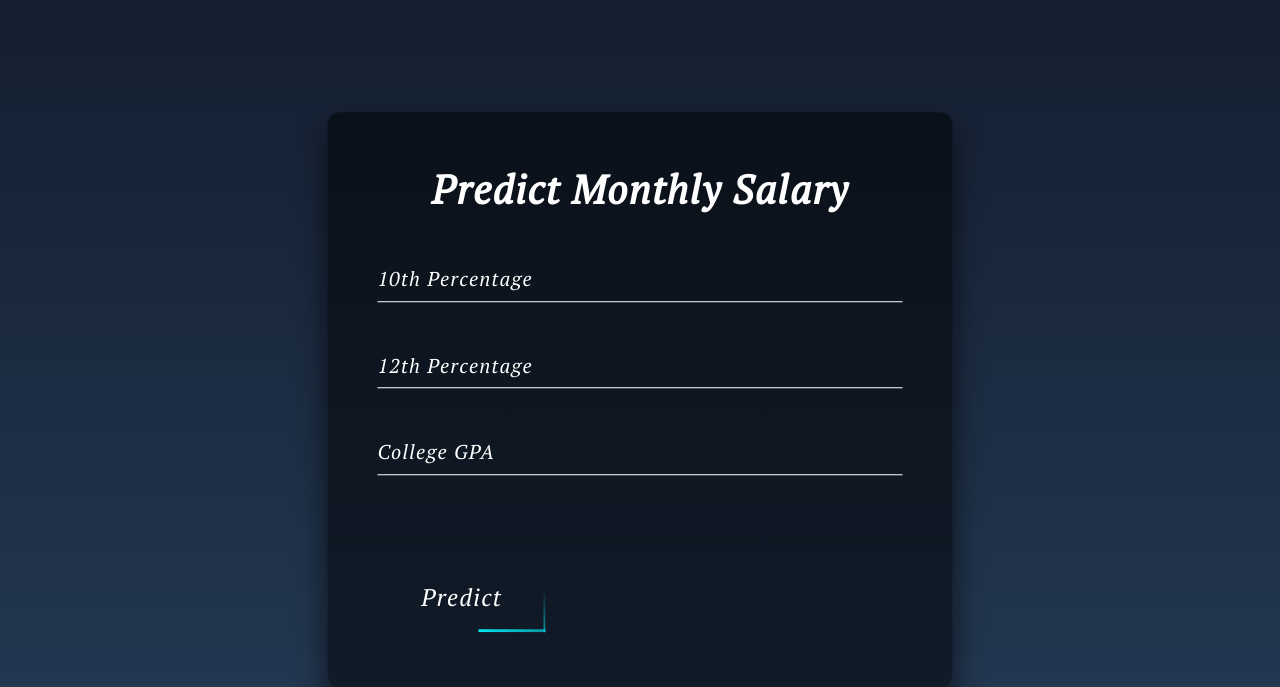
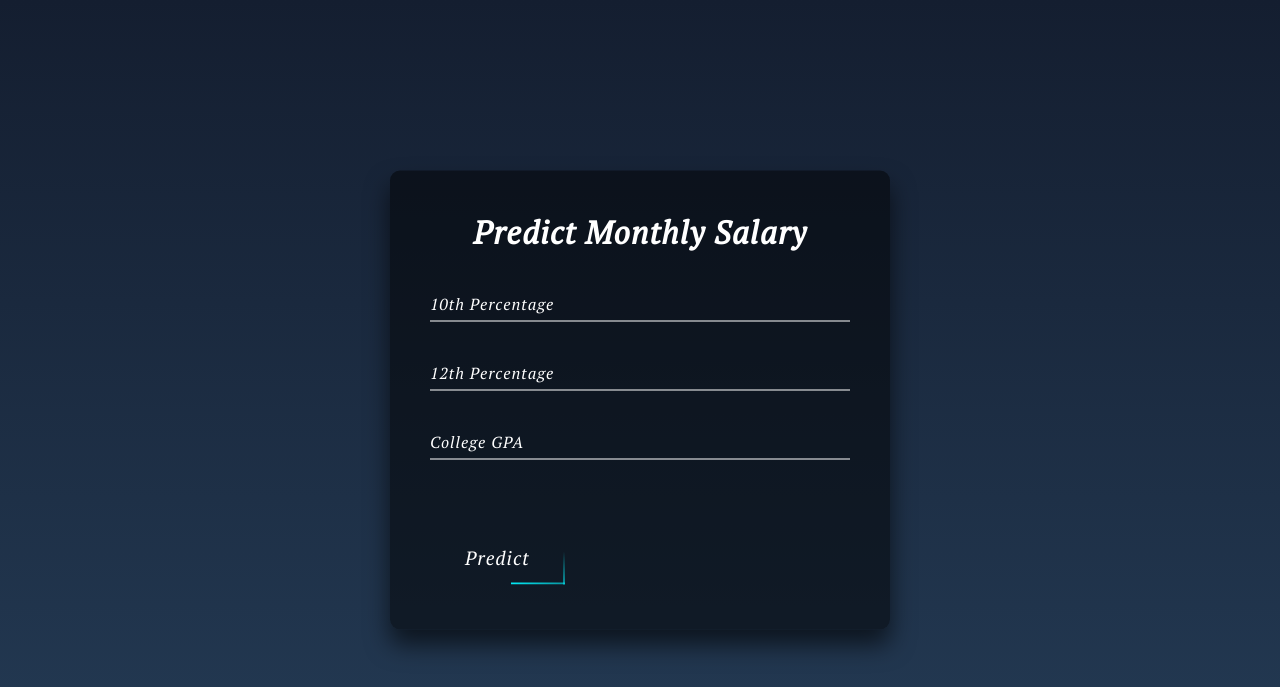
Before and after one commit to naumankazi/heroku_template2, a Flask app: page / in a window 1280 px wide. Shown: the top 687 px of the page. Run offline with Flask 2, Linux system fonts and the light colour scheme; parts of the project's set-up code (start-up, migrations or seed data) failed here and were passed over.

Commit message:
Update form.html

```diff
--- a/templates/form.html
+++ b/templates/form.html
@@ -16,7 +16,6 @@ body {
   font-family: 'PT Serif', serif;
   background: linear-gradient(#141e30, #243b55);
   letter-spacing: 1px;
-  zoom: 125%;
 }
 
 .login-box {
```
